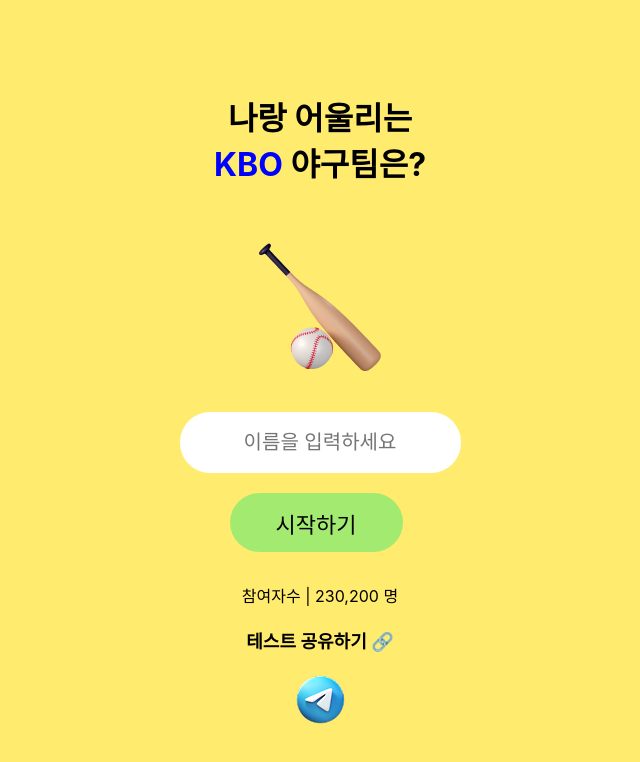
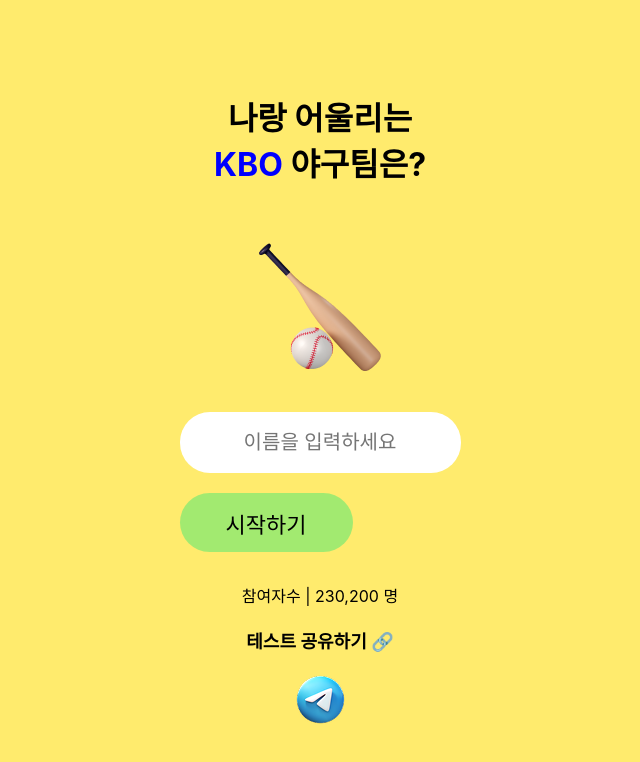
Before and after one commit to seyun31/baseballTest, a React (Vite) app: page / in a window 1280 px wide. Shown: the top 762 px of the page, without its empty margins (320-960 px from the left). Built offline with nearby package versions, Linux system fonts and the light colour scheme.

Commit message:
Feat: StartButton 수정

```diff
--- a/src/components/home.jsx
+++ b/src/components/home.jsx
@@ -106,7 +106,7 @@
   border: none;
   border-radius: 30px;
   cursor: pointer;
-  margin-left: 50px;
+  /* margin-left: 50px; */
   margin-bottom: 15px;
   justify-content: center;
 `;
```
